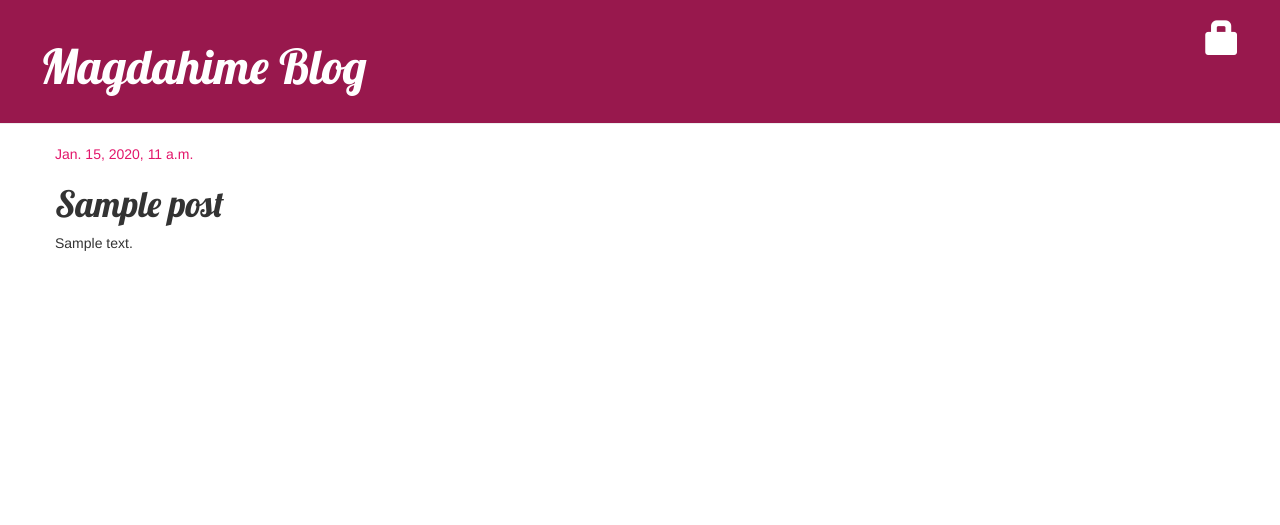
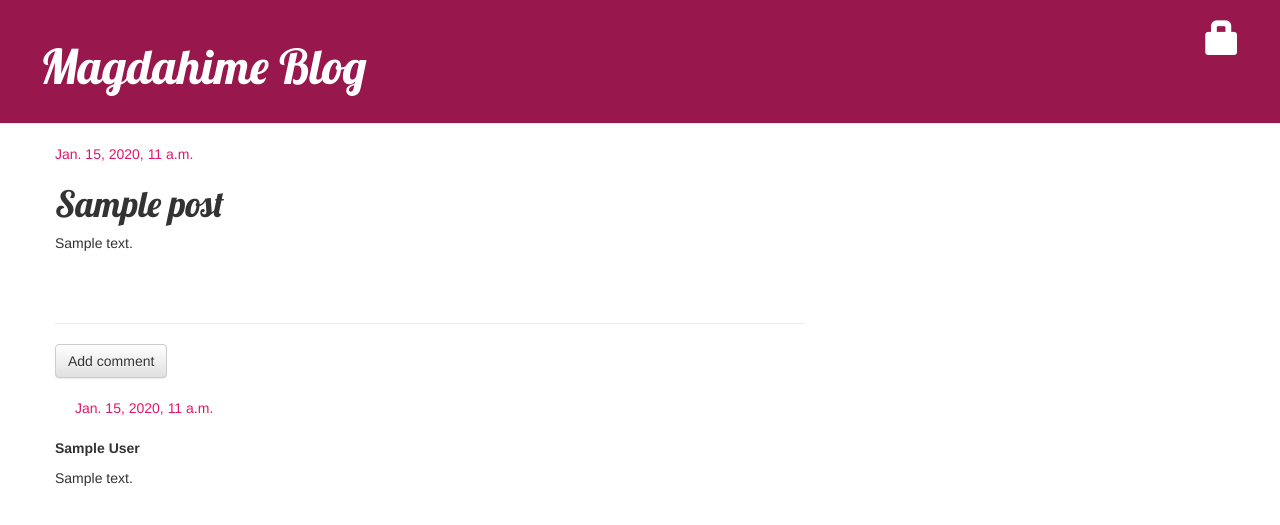
Before and after one commit to Magdahime/blog, a Django app: page /post/1/ in a window 1280 px wide. Shown: the top 525 px of the page. Run offline with Django 3.2, Linux system fonts and the light colour scheme; tables that the repository leaves empty hold one stand-in row (values such as "Sample post"); some libraries are stand-ins or nearby versions.

Commit message:
Added comments and moderating them

```diff
--- a/blog/admin.py
+++ b/blog/admin.py
@@ -1,6 +1,7 @@
 from django.contrib import admin
-from .models import Post
+from .models import Post, Comment
 
 admin.site.register(Post)
+admin.site.register(Comment)
 
 # Register your models here.
--- a/blog/models.py
+++ b/blog/models.py
@@ -16,3 +16,21 @@ class Post(models.Model):
 
     def __str__(self):
         return self.title
+
+    def approved_comments(self):
+        return self.comments.filter(approved_comment=True)
+
+class Comment(models.Model):
+
+    post = models.ForeignKey('blog.Post', on_delete=models.CASCADE, related_name='comments')
+    author = models.CharField(max_length=200)
+    text = models.TextField()
+    created_date = models.DateTimeField(default=timezone.now)
+    approved_comment = models.BooleanField(default=False)
+
+    def approve(self):
+        self.approved_comment = True
+        self.save()
+
+    def __str__(self):
+        return self.text
--- a/blog/static/css/blog.css
+++ b/blog/static/css/blog.css
@@ -43,3 +43,7 @@ h1, h2, h3, h4 {
 .post h2 a, .post h1 a:visited {
     color: #000000;
 }
+
+.comment {
+    margin: 20px 0px 20px 20px;
+}
--- a/blog/templates/blog/post_detail.html
+++ b/blog/templates/blog/post_detail.html
@@ -16,4 +16,22 @@
         <h1>{{ post.title }}</h1>
         <p>{{ post.text|linebreaksbr }}</p>
     </div>
+    <hr>
+    <a class="btn btn-default" href="{% url 'add_comment_to_post' pk=post.pk %}">Add comment</a>
+    {% for comment in post.comments.all %}
+        {% if user.is_authenticated or comment.approved_comment %}
+            <div class="comment">
+                <div class="date">{{ comment.created_date }}</div>
+                {% if not comment.approved_comment %}
+                    <a class="btn btn-default" href="{% url 'comment_remove' pk=comment.pk %}"><span class="glyphicon glyphicon-remove"></span></a>
+                    <a class="btn btn-default" href="{% url 'comment_approve' pk=comment.pk %}"><span class="glyphicon glyphicon-ok"></span></a>
+                {% endif %}
+                </div>
+                <strong>{{ comment.author }}</strong>
+                <p>{{ comment.text|linebreaks }}</p>
+            </div>
+        {% endif %}
+    {% empty %}
+        <p>No comments here yet :(</p>
+    {% endfor %}
 {% endblock %}
--- a/blog/templates/blog/post_list.html
+++ b/blog/templates/blog/post_list.html
@@ -9,6 +9,7 @@
             </div>
             <h1><a href="{% url 'post_detail' pk=post.pk %}">{{ post.title }}</a></h1>
             <p>{{ post.text|linebreaksbr }}</p>
+            <a href = "{% url 'post_detail' pk=post.pk %}">Comments: {{ post.approved_comments.count }}</a>
         </div>
     {% endfor %}
 {% endblock %}
--- a/blog/urls.py
+++ b/blog/urls.py
@@ -9,4 +9,7 @@ urlpatterns = [
     path('drafts/', views.post_draft_list, name='post_draft_list'),
     path('post/<pk>/publish/', views.post_publish, name='post_publish'),
     path('post/<pk>/remove/', views.post_remove, name='post_remove'),
+    path('post/<int:pk>/comment/', views.add_comment_to_post, name="add_comment_to_post"),
+    path('comment/<int:pk>/approve/', views.comment_approve, name='comment_approve'),
+path('comment/<int:pk>/remove/', views.comment_remove, name='comment_remove'),
 ]
--- a/blog/views.py
+++ b/blog/views.py
@@ -1,8 +1,8 @@
 from django.shortcuts import render, get_object_or_404, redirect
 from django.contrib.auth.decorators import login_required
-from .forms import PostForm
+from .forms import PostForm, CommentForm
 from django.utils import timezone
-from .models import Post
+from .models import Post, Comment
 
 
 def post_list(request):
@@ -64,3 +64,30 @@ def post_remove(request, pk):
     post = get_object_or_404(Post, pk=pk)
     post.delete()
     return redirect('post_list')
+
+
+def add_comment_to_post(request, pk):
+    post = get_object_or_404(Post, pk=pk)
+    if request.method == "POST":
+        form = CommentForm(request.POST)
+        if form.is_valid():
+            comment = form.save(commit=False)
+            comment.post = post
+            comment.save()
+            return redirect('post_detail', pk=pk)
+    else:
+        form = CommentForm()
+    return render(request, 'blog/add_comment_to_post.html', {'form': form})
+
+
+@login_required
+def comment_approve(request, pk):
+    comment = get_object_or_404(Comment, pk=pk)
+    comment.approve()
+    return redirect('post_detail', pk=comment.post.pk)
+
+@login_required
+def comment_remove(request, pk):
+    comment = get_object_or_404(Comment, pk=pk)
+    comment.delete()
+    return redirect('post_detail', pk=comment.post.pk)
```
Also changed, not shown: blog/forms.py (+8 -1 lines), blog/templates/blog/add_comment_to_post.html (added, +9 -0 lines), blog/migrations/0002_comment.py (added).
